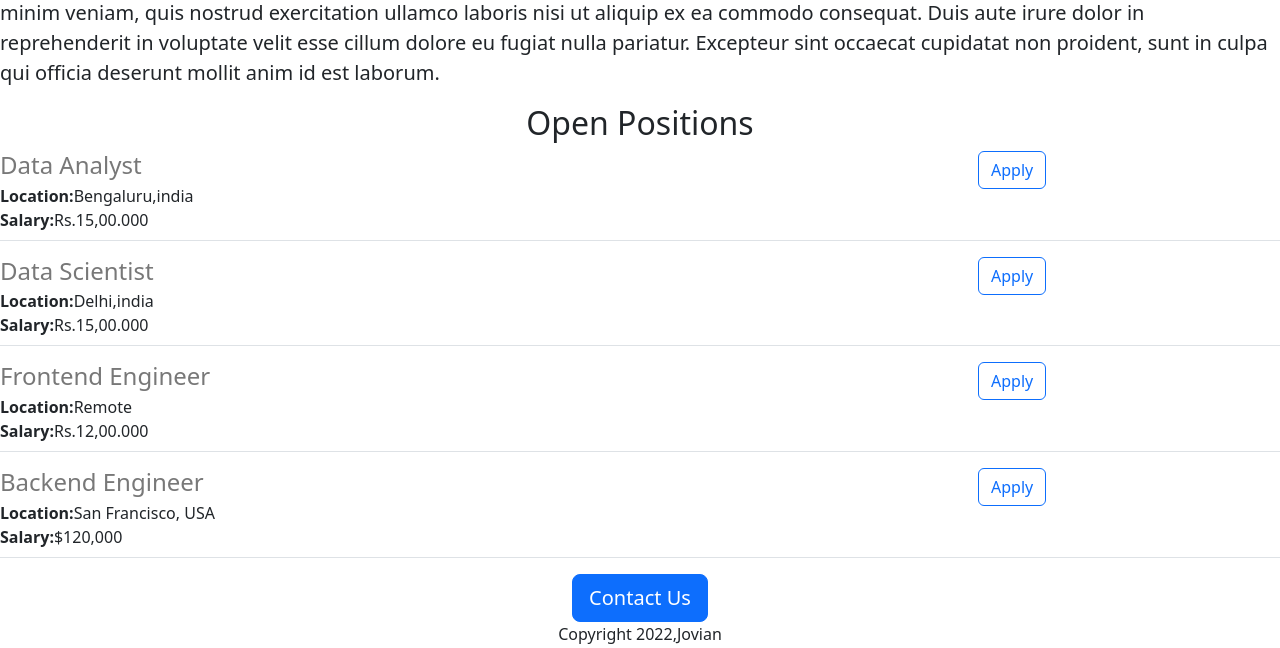
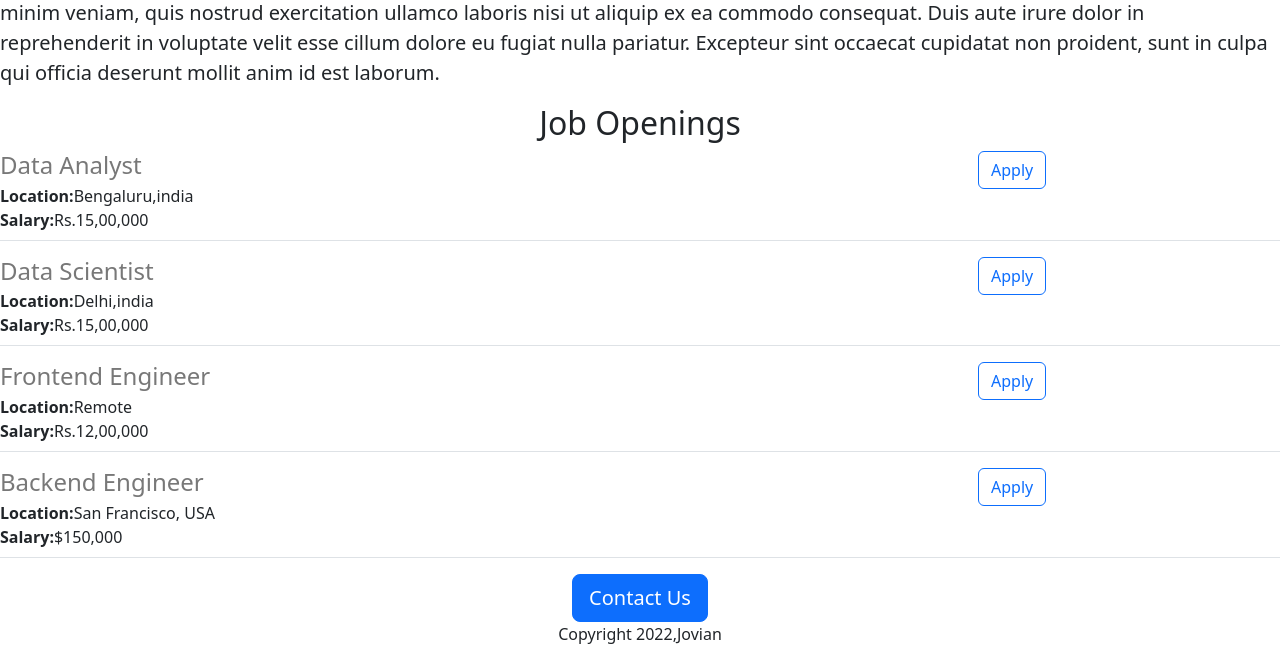
Before and after one commit to digvijayrajput98/Jovian_careers_website-2, a Flask app: page / in a window 1280 px wide. Shown: the part 494-1142 px from the top of the page. Run offline with Flask 2, Linux system fonts and the light colour scheme.

Commit message:
added files

```diff
--- a/app.py
+++ b/app.py
@@ -4,24 +4,24 @@ JOBS = [{
   'id':1,
   'title':'Data Analyst',
   'location':'Bengaluru,india',
-  'salary':'Rs.15,00.000'
+  'salary':'Rs.15,00,000'
 },{
   'id':2,
   'title':'Data Scientist',
   'location':'Delhi,india',
-  'salary':'Rs.15,00.000'
+  'salary':'Rs.15,00,000'
 },
 {
   'id':3,
   'title':'Frontend Engineer',
   'location':'Remote',
-  'salary':'Rs.12,00.000'
+  'salary':'Rs.12,00,000'
 },
 {
   'id':4,
   'title':'Backend Engineer',
   'location':'San Francisco, USA',
-  'salary':'$120,000'
+  'salary':'$150,000'
 }
 ]
 
--- a/templates/home.html
+++ b/templates/home.html
@@ -23,8 +23,7 @@
     <p class="lead">
       Lorem ipsum dolor sit amet, consectetur adipiscing elit, sed do eiusmod tempor incididunt ut labore et dolore magna aliqua. Ut enim ad minim veniam, quis nostrud exercitation ullamco laboris nisi ut aliquip ex ea commodo consequat. Duis aute irure dolor in reprehenderit in voluptate velit esse cillum dolore eu fugiat nulla pariatur. Excepteur sint occaecat cupidatat non proident, sunt in culpa qui officia deserunt mollit anim id est laborum.
     </p>
-    <h2 class="text-center" mt-2 mt-4>Open Positions
-    </h2>
+    <h2 class="text-center" mt-2 mt-4>Job Openings    </h2>
     <div>
 
       {% for job in jobs %}
```
